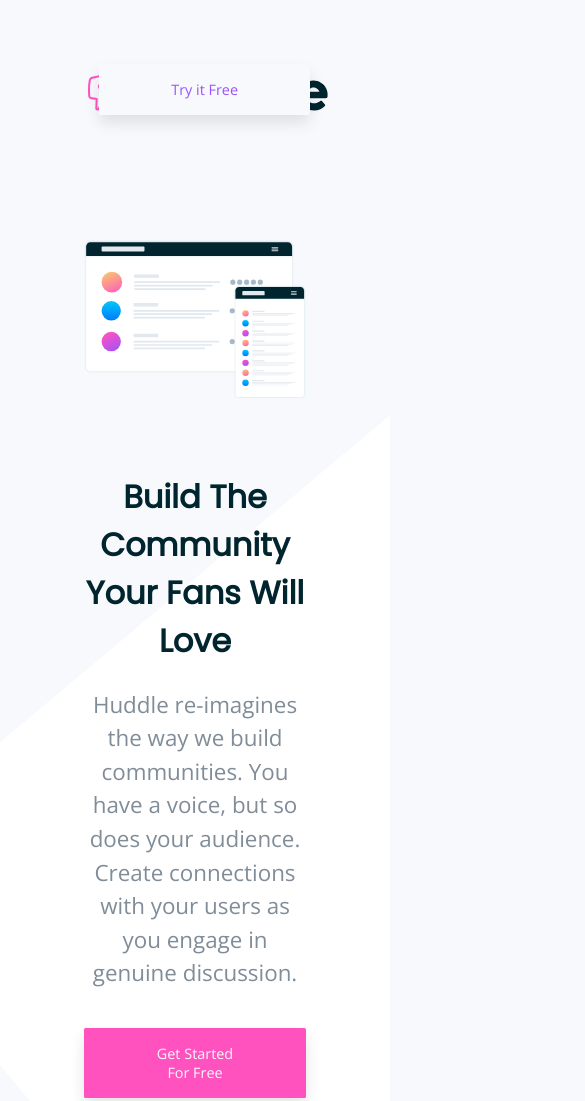
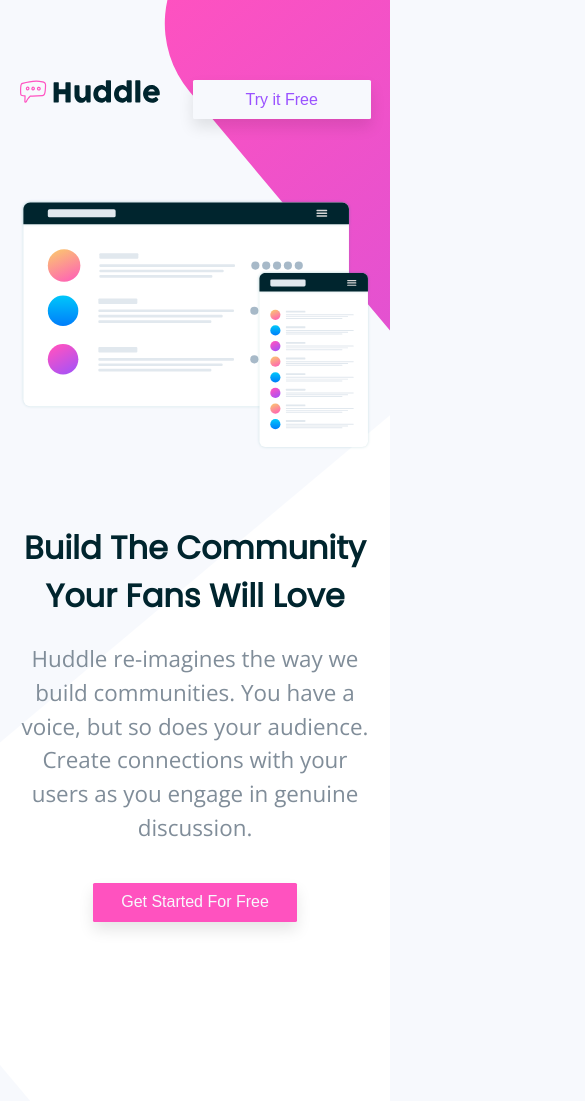
Before and after one commit to brunopinheiroeu/FM-huddle-landing-page-596348, a plain HTML site: page index.html in a window 390 px wide. Shown: the top 1101 px of the page, 585 px wide, since content can reach past the window. Drawn offline with nearby package versions, Linux system fonts and the light colour scheme.

Commit message:
Responsible initial

```diff
--- a/css/styles.css
+++ b/css/styles.css
@@ -1,6 +1,7 @@
 a{
   text-decoration: none;
   color: white;
+  line-height: 2.5;
 }
 body{
   background-color: #f7f9fd;
@@ -34,35 +35,43 @@
   font-size: 1.4rem;
   padding-bottom: 1rem;
 }
+i{
+  font-size: 2rem;
+  margin: .5rem;
+}
+.site-top{
+  width: 90%;
+  margin: auto;
+  padding-top: 5rem;
+}
 .logo-img{
-  position: absolute;
-  left: 5.5rem;
-  top: 4.5rem;
+  float: left;
+  width: 15rem;
 }
-
 .top-button{
-  position: absolute;
-  right: 5rem;
-  top: 4rem;
+  float: right;
   -webkit-border-radius: 0;
   -moz-border-radius: 0;
   border-radius: 0.1rem;
   border: none;
   box-shadow: 0 8px 15px rgba(0, 0, 0, 0.1);
-  font-family: 'Open Sans', sans-serif;
   color: #9a52ff;
-  font-size: 0.9rem;
+  font-size: 100%;
   background: #f7f9fd;
-  padding: 1rem 4.5rem;
+  padding: 1rem 5rem;
   text-decoration: none;
   cursor: pointer;
   font-weight: 500;
+}
+.site-top::after{
+  content: "";
+  display: table;
+  clear: both;
 }
 .top-button:hover{
   background-color: #9a52ff;
   color: #f7f9fd;
 }
-
 .wrapper{
   position:absolute;
   width:100%;
@@ -78,7 +87,7 @@
   width: 95rem;
   background: linear-gradient(to left, hsl(265, 100%, 66%) 0%, hsl(322, 100%, 66%) 100%);
   position: absolute;
-  left:46rem;
+  left: 46rem;
   top: -41rem;
   border-radius: 7%;
   z-index: -1;
@@ -114,11 +123,10 @@
   border-radius: 0.1rem;
   border: none;
   box-shadow: 0 8px 15px rgba(0, 0, 0, 0.1);
-  font-family: 'Open Sans', sans-serif;
   color: #f7f9fd;
-  font-size: 0.9rem;
+  font-size: 100%;
   background: #ff52bf;
-  padding: 1rem 4.5rem;
+  padding: 3% 8%;
   text-decoration: none;
   cursor: pointer;
   font-weight: 500;
@@ -161,35 +169,59 @@
   padding-top: 5rem;
   background-color: #00252e;
   text-align: left;
-  height: 20rem;
+  /*height: 20rem;*/
+}
+.white{
+  color: white;
 }
 .logo-light{
   padding-left: 5rem;
+  padding-bottom: 2rem;
   width: 15rem;
   display: block;
 }
 .social{
   height: 5rem;
   position: absolute;
-  margin: 3rem 5rem;
+  padding-left: 5rem;
 }
-i{
-  font-size: 2rem;
-  margin: .5rem;
-}
+
 .menu-bottom-1{
-
-  left: 15rem;
+  position: absolute;
+  left: 35rem;
 
 }
 .menu-bottom-2{
-
   position: absolute;
-  left: 40rem;
+  left: 45rem;
 
 }
 .subscribe{
+  width: 33.33%;
+  padding-top: 2rem;
+  float: right;
+  display: block;
+}
+.attribution{
+  display: block;
+}
 
-  position: absolute;
-  right: 15rem;
+@media screen and (max-width: 600px) {
+  .logo-img{
+    width: 40%;
+  }
+  .top-button{
+    padding: 3% 15%;
+  }
+  .colorbox{
+    left: 27rem;
+  }
+  .site-middle{
+    padding-top: 5rem;
+  }
+  .mockups{
+    margin: auto;
+    width: 90%;
+  }
+
 }
--- a/index.html
+++ b/index.html
@@ -3,29 +3,28 @@
 <head>
   <meta charset="UTF-8">
   <meta name="viewport" content="width=device-width, initial-scale=1.0"> <!-- displays site properly based on user's device -->
-
   <link rel="icon" type="image/png" sizes="32x32" href="./images/favicon-32x32.png">
   <link rel="stylesheet" href="./css/styles.css">
   <link href="https://fonts.googleapis.com/css?family=Open+Sans|Poppins" rel="stylesheet">
   <link rel="stylesheet" href="https://use.fontawesome.com/releases/v5.6.3/css/all.css" integrity="sha384-UHRtZLI+pbxtHCWp1t77Bi1L4ZtiqrqD80Kn4Z8NTSRyMA2Fd33n5dQ8lWUE00s/" crossorigin="anonymous">
-
   <title>Frontend Mentor | Huddle landing page with coded decorative elements</title>
 </head>
 <body>
-  <div class="site-top">
-    <img class="logo-img" src="images/logo.svg" alt="Huddle-logo">
-    <button class="top-button">Try it Free</button>
-
-  </div>
+<!******************************DECORATIVE*******************************>
   <div class="wrapper">
     <div class="colorbox">
     </div>
     <div class="whitebox">
     </div>
   </div>
+<!******************************SITE TOP*******************************>
+  <div class="site-top">
+    <img class="logo-img" src="images/logo.svg" alt="Huddle-logo">
+    <button class="top-button">Try it Free</button>
+  </div>
 
+<!******************************SITE MIDDLE*******************************>
   <div class="site-middle">
-
     <div class="mockups">
       <img class="mockups-img" src="images/illustration-mockups.svg" alt="Mockups">
       <h1>Build The Community Your Fans Will Love</h1>
@@ -49,43 +48,38 @@
       <button class="middle-button">Get Started For Free</button>
     </div>
   </div>
-
-
+<!******************************SITE BOTTOM*******************************>
   <div class="site-bottom">
     <img class="logo-light" src="images/logo_light.svg" alt="Huddle-logo">
       <div class="social">
       <i class="fab fa-facebook-square"></i>
       <i class="fab fa-instagram"></i>
       <i class="fab fa-twitter-square"></i>
-      <p class="copyright">© Copyright 2019 Huddle. All rights reserved.</p>
+      <p class="copyright white">© Copyright 2019 Huddle. All rights reserved.</p>
     </div>
     <div class="menu-bottom-1">
-      <a href="#">About Us</a>
-      <a href="#">What We Do</a>
-      <a href="#">FAQ</a>
+      <a href="#">About Us</a><br>
+      <a href="#">What We Do</a><br>
+      <a href="#">FAQ</a><br>
     </div>
     <div class="menu-bottom-2">
-      <a href="#">Career</a>
-      <a href="#">Blog</a>
-      <a href="#">Contact Us</a>
+      <a href="#">Career</a><br>
+      <a href="#">Blog</a><br>
+      <a href="#">Contact Us</a><br>
     </div>
     <div class="subscribe">
-      <h2>SUBSCRIBE</h2>
-      <p>To receive tips on how to grow your community, sign up to our weekly newsletter. We'll never send you spam or pass on your email address</p>
+      <h2 class="white">SUBSCRIBE</h2>
+      <p class="white">To receive tips on how to grow your community, sign up to our weekly newsletter. We'll never send you spam or pass on your email address</p>
       <form class="" action="index.html" method="post">
         <input type="text" name="subscribe" value="">
         <button class="middle-button">Subscribe</button>
       </form>
-      <footer>
-        <p class="attribution">
-          Challenge by <a href="https://www.frontendmentor.io?ref=challenge" target="_blank">Frontend Mentor</a>.
-          Coded by <a href="#">Bruno Pinheiro</a>.
-        </p>
-      </footer>
+
     </div>
+    <p class="attribution white">
+      Challenge by <a href="https://www.frontendmentor.io?ref=challenge" target="_blank">Frontend Mentor</a>.
+      Coded by <a href="#">Bruno Pinheiro</a>.
+    </p>
   </div>
-
-
-
 </body>
 </html>
```
